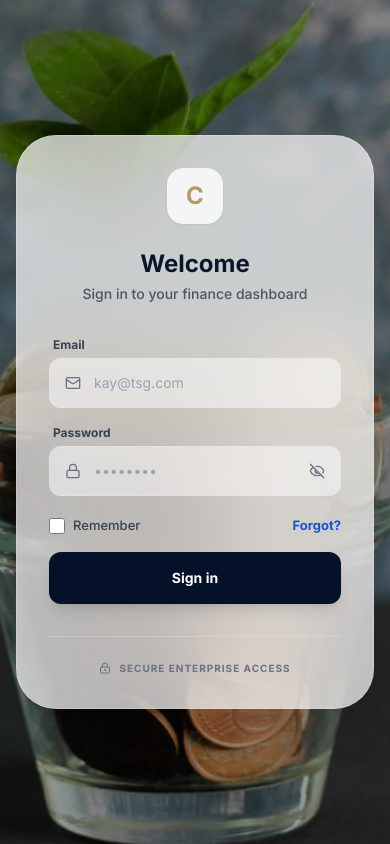
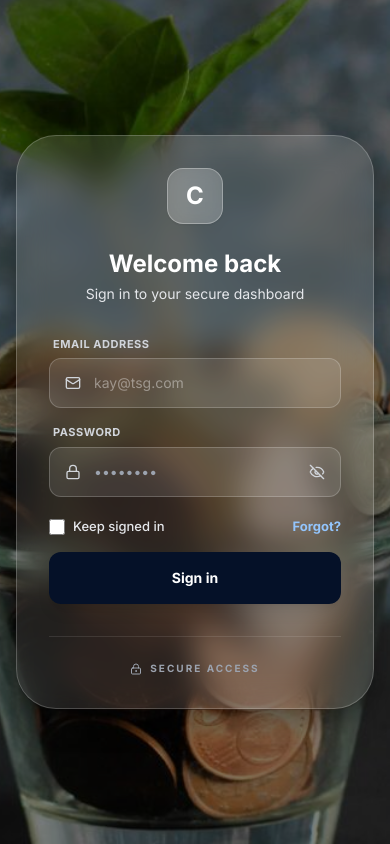
Before and after one commit to amiteyewisdom/GTPEA, a Next.js app: page /login in a window 390 px wide. Built offline with nearby package versions, Linux system fonts and the light colour scheme; no server answers.

Commit message:
Update page.tsx

```diff
--- a/src/app/(auth)/login/page.tsx
+++ b/src/app/(auth)/login/page.tsx
@@ -18,16 +18,13 @@ export default function LoginPage() {
     event.preventDefault();
     setLoading(true);
     setError('');
-
     const supabase = createClient();
     const { error: signInError } = await supabase.auth.signInWithPassword({ email, password });
-
     if (signInError) {
       setError(signInError.message);
       setLoading(false);
       return;
     }
-
     router.push('/dashboard');
   };
 
@@ -35,62 +32,67 @@ export default function LoginPage() {
     <main className="relative min-h-screen w-full flex items-center justify-center p-4 font-sans antialiased overflow-hidden">
       {/* Background Image */}
       <div className="absolute inset-0 z-0">
-        <Image src="/images/growth-plant.jpeg" alt="BG" fill className="object-cover" priority />
-        <div className="absolute inset-0 bg-black/40 sm:bg-black/20" />
+        <Image src="/images/growth-plant.jpeg" alt="BG" fill className="object-cover scale-110" priority />
+        {/* Darker overlay on mobile to make the glass pop */}
+        <div className="absolute inset-0 bg-black/50 sm:bg-black/20" />
       </div>
 
       <div className="relative z-10 w-full max-w-[440px]">
-        {/* The Card: white/70 + heavy blur on mobile | white/95 + standard blur on desktop */}
-        <div className="bg-white/70 backdrop-blur-2xl sm:bg-white/95 sm:backdrop-blur-xl rounded-[2.5rem] p-8 sm:p-12 shadow-2xl border border-white/20 sm:border-transparent">
+        {/* GLASS CARD: Transparent on mobile, Solid on desktop */}
+        <div className="bg-white/10 backdrop-blur-[16px] border border-white/20 shadow-[0_8px_32px_0_rgba(0,0,0,0.37)] rounded-[2.5rem] p-8 sm:p-12 sm:bg-white sm:backdrop-blur-none sm:border-transparent sm:shadow-2xl">
 
           <div className="flex justify-center mb-6">
-            <div className="w-14 h-14 bg-white/80 sm:bg-white border border-gray-100 rounded-2xl flex items-center justify-center text-[#b59a6d] shadow-sm font-bold text-2xl">
+            <div className="w-14 h-14 bg-white/20 border border-white/30 rounded-2xl flex items-center justify-center text-white sm:text-[#b59a6d] sm:bg-white sm:border-gray-100 shadow-sm font-bold text-2xl backdrop-blur-md">
               C
             </div>
           </div>
 
           <div className="text-center mb-8">
-            <h2 className="text-2xl font-bold text-[#0a1629] mb-1">Welcome</h2>
-            <p className="text-sm text-gray-600 sm:text-gray-500 font-medium">
-              Sign in to your finance dashboard
+            <h2 className="text-2xl font-bold text-white sm:text-[#0a1629] mb-1">Welcome back</h2>
+            <p className="text-sm text-gray-200 sm:text-gray-500">
+              Sign in to your secure dashboard
             </p>
           </div>
 
           <form className="space-y-4" onSubmit={handleSubmit}>
             {error && (
-              <div className="p-3 bg-red-50/80 backdrop-blur-md text-red-700 text-xs rounded-xl border border-red-100">
+              <div className="p-3 bg-red-500/20 backdrop-blur-md text-red-200 text-xs rounded-xl border border-red-500/30">
                 {error}
               </div>
             )}
 
             <div>
-              <label className="block text-[12px] font-bold text-gray-700 mb-1 ml-1">Email</label>
+              <label className="block text-[11px] font-bold uppercase tracking-wider text-gray-300 sm:text-gray-700 mb-1.5 ml-1">
+                Email Address
+              </label>
               <div className="relative">
-                <Mail className="absolute left-4 top-1/2 -translate-y-1/2 w-4 h-4 text-gray-500" />
+                <Mail className="absolute left-4 top-1/2 -translate-y-1/2 w-4 h-4 text-gray-300 sm:text-gray-400" />
                 <input
                   type="email"
                   value={email}
                   onChange={(e) => setEmail(e.target.value)}
                   placeholder="kay@tsg.com"
                   required
-                  className="w-full pl-11 pr-4 py-3.5 bg-white/50 sm:bg-[#f8fafc] border border-gray-200/50 sm:border-gray-200 rounded-xl text-sm focus:ring-2 focus:ring-blue-500/20 outline-none transition-all"
+                  className="w-full pl-11 pr-4 py-3.5 bg-white/10 sm:bg-[#f8fafc] border border-white/20 sm:border-gray-200 rounded-xl text-sm text-white sm:text-black placeholder-white/40 sm:placeholder-gray-400 focus:ring-2 focus:ring-blue-500/30 outline-none transition-all"
                 />
               </div>
             </div>
 
             <div>
-              <label className="block text-[12px] font-bold text-gray-700 mb-1 ml-1">Password</label>
+              <label className="block text-[11px] font-bold uppercase tracking-wider text-gray-300 sm:text-gray-700 mb-1.5 ml-1">
+                Password
+              </label>
               <div className="relative">
-                <Lock className="absolute left-4 top-1/2 -translate-y-1/2 w-4 h-4 text-gray-500" />
+                <Lock className="absolute left-4 top-1/2 -translate-y-1/2 w-4 h-4 text-gray-300 sm:text-gray-400" />
                 <input
                   type={showPassword ? 'text' : 'password'}
                   value={password}
                   onChange={(e) => setPassword(e.target.value)}
                   placeholder="••••••••"
                   required
-                  className="w-full pl-11 pr-11 py-3.5 bg-white/50 sm:bg-[#f8fafc] border border-gray-200/50 sm:border-gray-200 rounded-xl text-sm focus:ring-2 focus:ring-blue-500/20 outline-none"
+                  className="w-full pl-11 pr-11 py-3.5 bg-white/10 sm:bg-[#f8fafc] border border-white/20 sm:border-gray-200 rounded-xl text-sm text-white sm:text-black focus:ring-2 focus:ring-blue-500/30 outline-none"
                 />
-                <button type="button" onClick={() => setShowPassword(!showPassword)} className="absolute right-4 top-1/2 -translate-y-1/2 text-gray-500">
+                <button type="button" onClick={() => setShowPassword(!showPassword)} className="absolute right-4 top-1/2 -translate-y-1/2 text-gray-300 sm:text-gray-400">
                   {showPassword ? <Eye className="w-4 h-4" /> : <EyeOff className="w-4 h-4" />}
                 </button>
               </div>
@@ -98,26 +100,26 @@ export default function LoginPage() {
 
             <div className="flex items-center justify-between text-[13px] pt-1">
                <label className="flex items-center gap-2 cursor-pointer">
-                  <input type="checkbox" className="w-4 h-4 rounded border-gray-300" />
-                  <span className="text-gray-700 sm:text-gray-600 font-medium">Remember</span>
+                  <input type="checkbox" className="w-4 h-4 rounded border-white/30 bg-white/10" />
+                  <span className="text-gray-200 sm:text-gray-600 font-medium">Keep signed in</span>
                 </label>
-                <a href="/forgot-password" className="text-blue-700 font-bold hover:underline">Forgot?</a>
+                <a href="/forgot-password" size="sm" className="text-blue-300 sm:text-blue-700 font-bold hover:underline">Forgot?</a>
             </div>
 
             <button
               type="submit"
               disabled={loading}
-              className="w-full bg-[#051128] hover:bg-black text-white font-bold py-4 rounded-xl shadow-lg text-sm mt-4 transition-all active:scale-95 disabled:opacity-70"
+              className="w-full bg-[#051128] hover:bg-black text-white font-bold py-4 rounded-xl shadow-lg text-sm mt-4 transition-all active:scale-[0.98] disabled:opacity-50"
             >
-              {loading ? 'Processing...' : 'Sign in'}
+              {loading ? 'Authenticating...' : 'Sign in'}
             </button>
           </form>
 
-          <div className="mt-8 pt-6 border-t border-gray-200/30 sm:border-gray-100 flex items-center justify-center gap-2 text-[10px] text-gray-500 sm:text-gray-400 font-bold uppercase tracking-widest">
-            <LockKeyhole className="w-3 h-3" /> Secure Enterprise Access
+          <div className="mt-8 pt-6 border-t border-white/10 sm:border-gray-100 flex items-center justify-center gap-2 text-[10px] text-gray-400 font-bold uppercase tracking-[0.2em]">
+            <LockKeyhole className="w-3 h-3" /> Secure Access
           </div>
         </div>
       </div>
     </main>
   );
-      }
+          }
```
